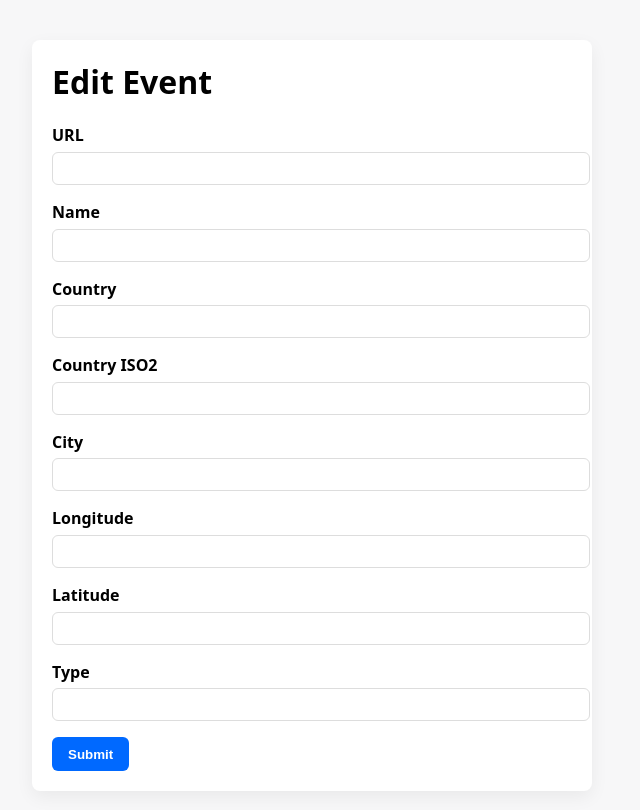
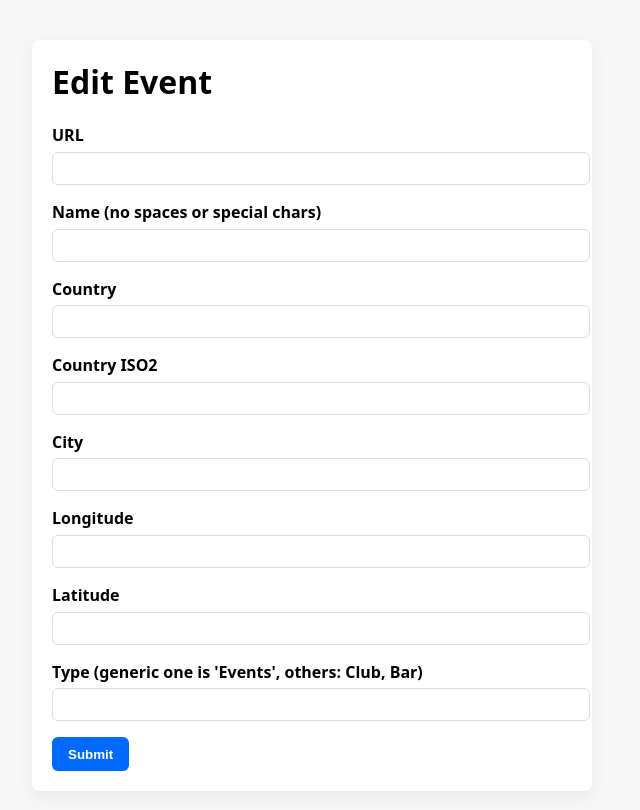
Before and after one commit to neemesis/neemesis.github.io, a Jekyll site: the page newScraper.html, which Jekyll copies as it is, in a window 1280 px wide. Shown: the top 810 px of the page, without its empty margins (328-968 px from the left). Built offline with Jekyll 4.4.1, drawn with Linux system fonts in a browser that asks for light colours.

Commit message:
new scraper html

```diff
--- a/newScraper.html
+++ b/newScraper.html
@@ -60,7 +60,7 @@
             </div>
 
             <div>
-                <label for="Name">Name</label>
+                <label for="Name">Name (no spaces or special chars)</label>
                 <input id="Name" type="text" />
             </div>
 
@@ -90,7 +90,7 @@
             </div>
 
             <div>
-                <label for="Type">Type</label>
+                <label for="Type">Type (generic one is 'Events', others: Club, Bar)</label>
                 <input id="Type" type="text" />
             </div>
 
```
